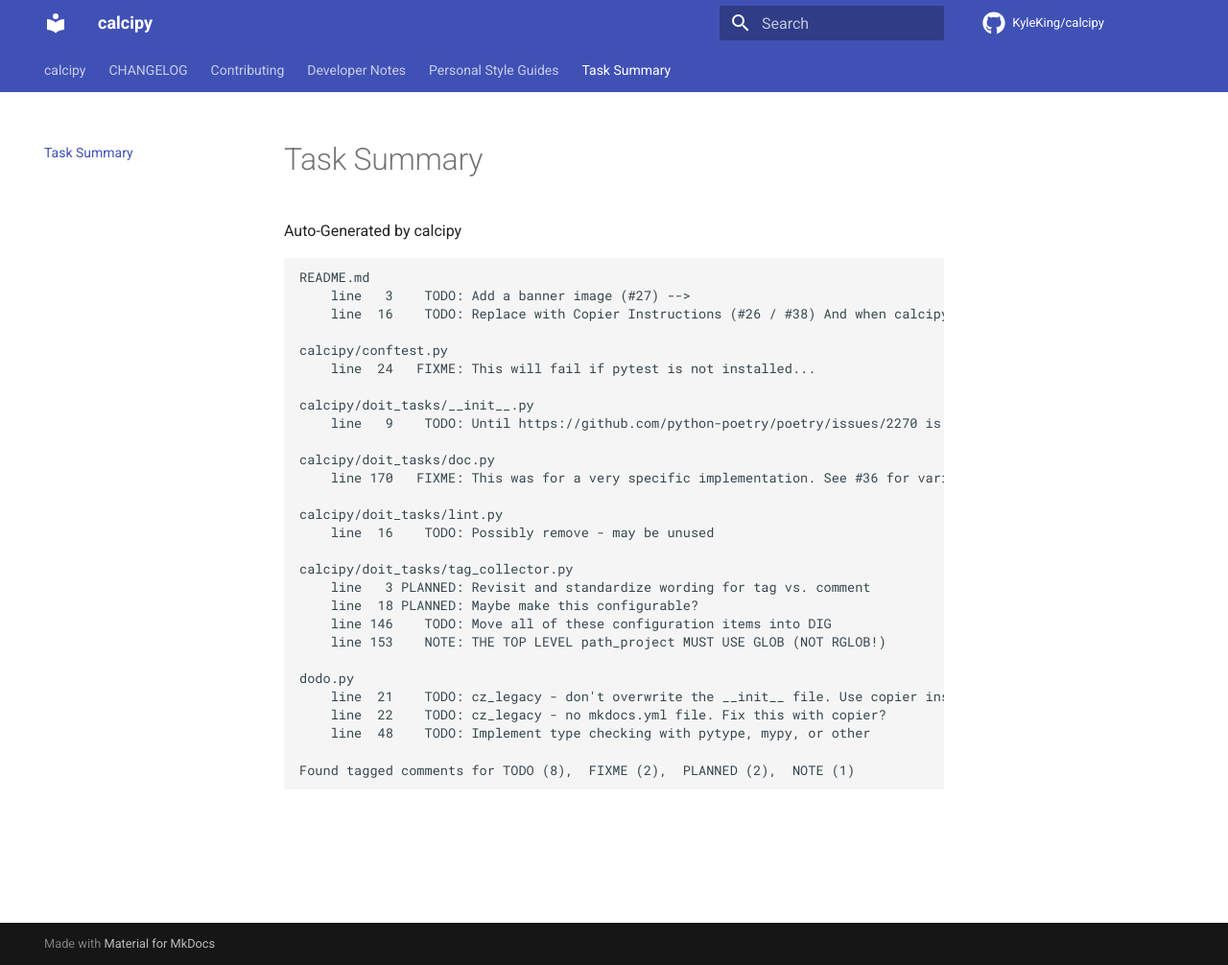
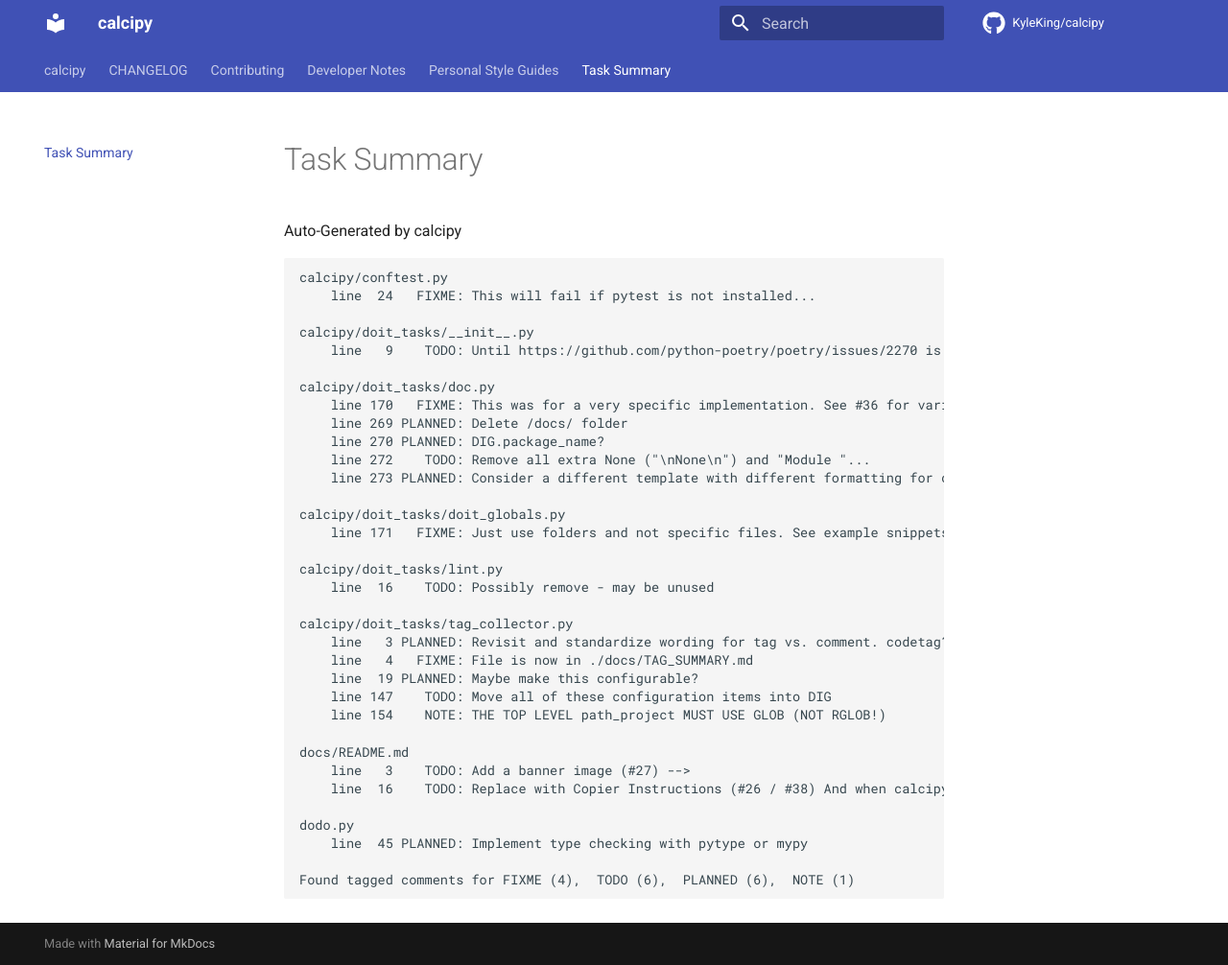
Before and after one commit to KyleKing/calcipy, an MkDocs documentation site: the page built from docs/TAG_SUMMARY.md, in a window 1280 px wide and 1006 px high. Shown: the whole window at 96% size. Built offline with MkDocs 1.6.1 and Material for MkDocs 9.7.7, drawn with Linux system fonts in a browser that asks for light colours; comment, search, counter and statistics services are not loaded.

Commit message:
docs: update codetag summary file

````diff
--- a/docs/TAG_SUMMARY.md
+++ b/docs/TAG_SUMMARY.md
@@ -3,10 +3,6 @@
 Auto-Generated by calcipy
 
 ```log
-README.md
-    line   3    TODO: Add a banner image (#27) -->
-    line  16    TODO: Replace with Copier Instructions (#26 / #38) And when calcipy is published to PyPi... -->
-
 calcipy/conftest.py
     line  24   FIXME: This will fail if pytest is not installed...
 
@@ -15,20 +11,30 @@
 
 calcipy/doit_tasks/doc.py
     line 170   FIXME: This was for a very specific implementation. See #36 for variable defintion
+    line 269 PLANNED: Delete /docs/ folder
+    line 270 PLANNED: DIG.package_name?
+    line 272    TODO: Remove all extra None ("\nNone\n") and "Module "...
+    line 273 PLANNED: Consider a different template with different formatting for code and arguments?
+
+calcipy/doit_tasks/doit_globals.py
+    line 171   FIXME: Just use folders and not specific files. See example snippets below
 
 calcipy/doit_tasks/lint.py
     line  16    TODO: Possibly remove - may be unused
 
 calcipy/doit_tasks/tag_collector.py
-    line   3 PLANNED: Revisit and standardize wording for tag vs. comment
-    line  18 PLANNED: Maybe make this configurable?
-    line 146    TODO: Move all of these configuration items into DIG
-    line 153    NOTE: THE TOP LEVEL path_project MUST USE GLOB (NOT RGLOB!)
+    line   3 PLANNED: Revisit and standardize wording for tag vs. comment. codetag?
+    line   4   FIXME: File is now in ./docs/TAG_SUMMARY.md
+    line  19 PLANNED: Maybe make this configurable?
+    line 147    TODO: Move all of these configuration items into DIG
+    line 154    NOTE: THE TOP LEVEL path_project MUST USE GLOB (NOT RGLOB!)
+
+docs/README.md
+    line   3    TODO: Add a banner image (#27) -->
+    line  16    TODO: Replace with Copier Instructions (#26 / #38) And when calcipy is published to PyPi... -->
 
 dodo.py
-    line  21    TODO: cz_legacy - don't overwrite the __init__ file. Use copier instead
-    line  22    TODO: cz_legacy - no mkdocs.yml file. Fix this with copier?
-    line  48    TODO: Implement type checking with pytype, mypy, or other
+    line  45 PLANNED: Implement type checking with pytype or mypy
 
-Found tagged comments for TODO (8),  FIXME (2),  PLANNED (2),  NOTE (1)
+Found tagged comments for FIXME (4),  TODO (6),  PLANNED (6),  NOTE (1)
 ```
````
